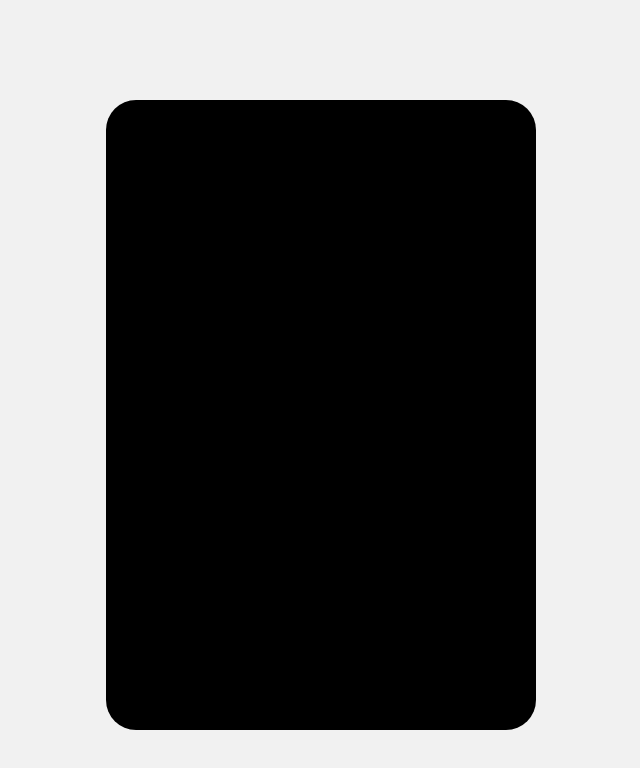
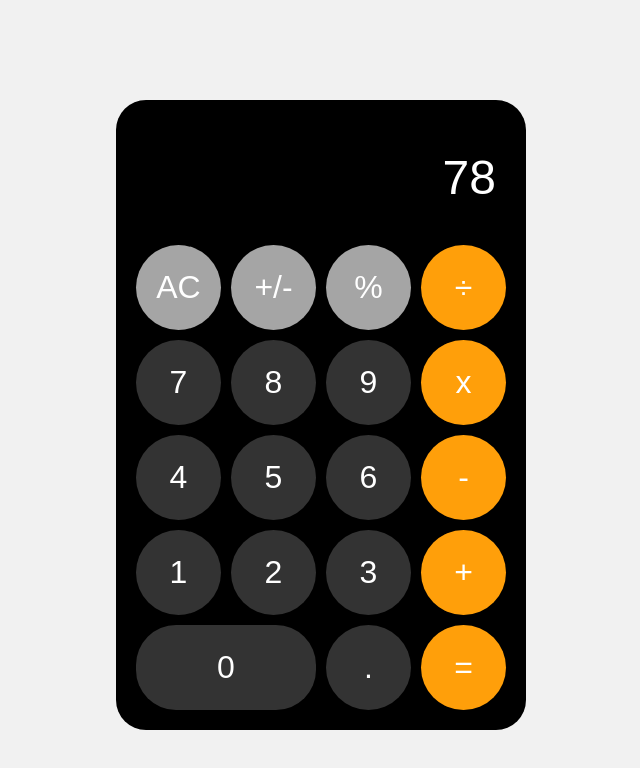
Before and after one commit to bhargablinx/calculator, a plain HTML site: page index.html in a window 1280 px wide. Shown: the whole page, without its empty margins (319-959 px from the left). Drawn offline with Linux system fonts and the light colour scheme.

Commit message:
Styling is completed

```diff
--- a/index.html
+++ b/index.html
@@ -9,8 +9,28 @@
 </head>
 <body>
   <div class="container">
-    <div class="screen"></div>
-    <div class="num-pad"></div>
+    <div class="screen">78</div>
+    <div class="num-pad">
+      <div class="cell special">AC</div>
+      <div class="cell special">+/-</div>
+      <div class="cell special">%</div>
+      <div class="cell operation">÷</div>
+      <div class="cell">7</div>
+      <div class="cell">8</div>
+      <div class="cell">9</div>
+      <div class="cell operation">x</div>
+      <div class="cell">4</div>
+      <div class="cell">5</div>
+      <div class="cell">6</div>
+      <div class="cell operation">-</div>
+      <div class="cell">1</div>
+      <div class="cell">2</div>
+      <div class="cell">3</div>
+      <div class="cell operation">+</div>
+      <div class="cell zero">0</div>
+      <div class="cell">.</div>
+      <div class="cell operation">=</div>
+    </div>
   </div>
 </body>
 </html>
--- a/style.css
+++ b/style.css
@@ -3,12 +3,13 @@ body {
     margin: 0;
     box-sizing: border-box;
     background-color: #b7b7b72f;
+    font-family: sans-serif;
 }
 
 .container {
     background-color: black;
     border-radius: 30px;
-    width: 400px;
+    width: 380px;
     height: 600px;
     margin: 100px auto;
     display: flex;
@@ -18,10 +19,44 @@ body {
 
 .screen {
     /* background-color: cadetblue; */
+    color: white;
+    padding: 15px;
+    display: flex;
+    justify-content: flex-end;
+    align-items: center;
+    font-size: 3rem;
     flex: 1;
 }
 
 .num-pad {
     /* background-color: yellow; */
-    flex: 3;
+    color: white;
+    flex: 5;
+    display: grid;
+    grid-template-columns: repeat(4, 1fr);
+    grid-template-rows: repeat(5, 1fr);
 }
+
+.cell {
+    display: flex;
+    justify-content: center;
+    align-items: center;
+    font-size: 2rem;
+    border-radius: 50%;
+    background-color: #333333;
+    margin: 5px;
+    cursor: pointer;
+}
+
+.operation {
+    background-color: #ff9f0a;
+}
+
+.special {
+    background-color: #a5a5a5;
+}
+
+.zero {
+    grid-column: 1 / 3;
+    border-radius: 40px;
+}
```
